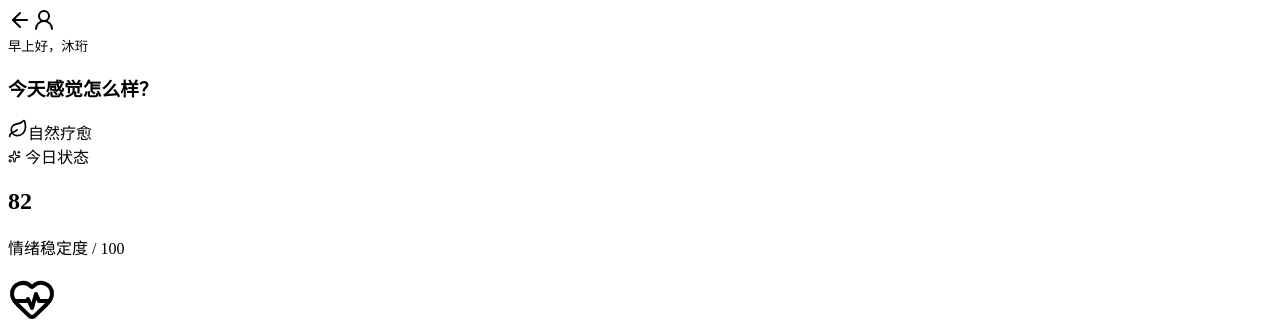
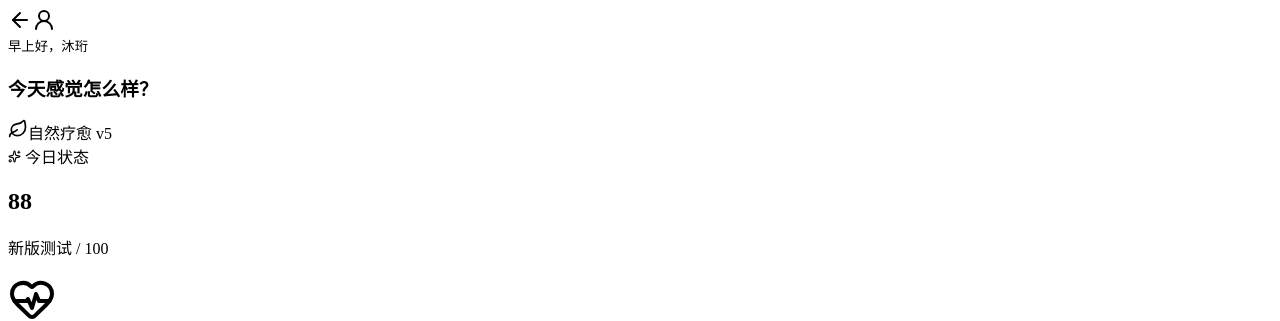
Before and after one commit to JQF8/app, a React (Vite) app: page / in a window 1280 px wide. Shown: the top 321 px of the page. Built offline with nearby package versions, Linux system fonts and the light colour scheme; the HTML template or start-up script is replaced by a standard one.

Commit message:
Add visible v5 update marker

```diff
--- a/src/components/AppPages.jsx
+++ b/src/components/AppPages.jsx
@@ -30,7 +30,7 @@ export function HomePage({ theme, language }) {
         <h1>{en ? 'How are you feeling today?' : '今天感觉怎么样？'}</h1>
       </div>
       {theme.key === 'wood'
-        ? <span className="element-badge"><ThemeIcon size={20}/>{en ? 'Natural Healing' : '自然疗愈'}</span>
+        ? <span className="element-badge"><ThemeIcon size={20}/>{en ? 'Natural Healing v5' : '自然疗愈 v5'}</span>
         : <span className="element-badge"><ThemeIcon size={20}/>{theme.cn}</span>}
       {theme.key === 'wood' && <span className="wood-charm"><i/><b className="leaf-a"/><b className="leaf-b"/><b className="leaf-c"/><b className="leaf-d"/><b className="leaf-e"/><b className="flower-a"/><b className="flower-b"/></span>}
     </header>
@@ -38,8 +38,8 @@ export function HomePage({ theme, language }) {
     <section className="mood-card themed">
       <div>
         <span className="pill"><Sparkles size={13}/> {en ? 'Today' : '今日状态'}</span>
-        <h2>82</h2>
-        <p>{en ? 'Emotional stability / 100' : '情绪稳定度 / 100'}</p>
+        <h2>88</h2>
+        <p>{en ? 'Visible update test / 100' : '新版测试 / 100'}</p>
       </div>
       <div className="mood-orb"><HeartPulse size={48}/></div>
     </section>
```
